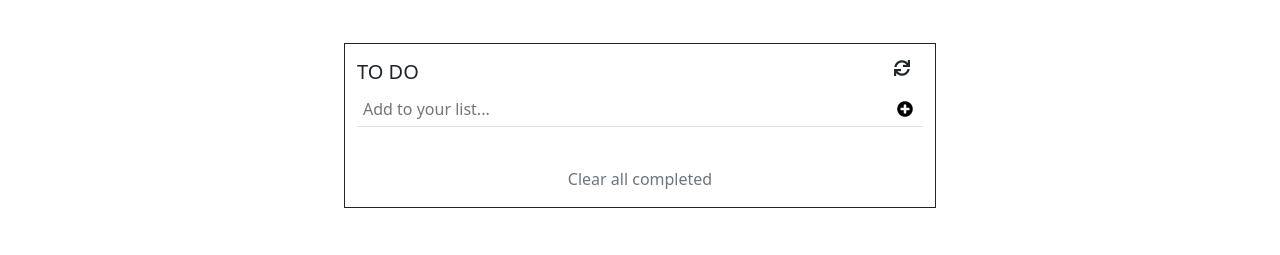
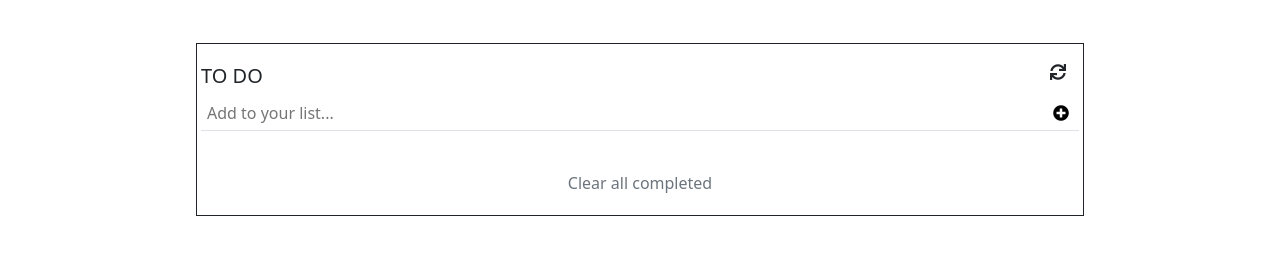
Before and after one commit to Dadadon/To-Do-List, a website built with webpack: page src/index.html in a window 1280 px wide. Shown: the part 101-356 px from the top of the page. Built offline with nearby package versions, Linux system fonts and the light colour scheme.

Commit message:
update index.html

```diff
--- a/src/index.html
+++ b/src/index.html
@@ -15,17 +15,17 @@
 <body class="p-5">
     <h1>What do you have planned today?</h1>
     <section class="mt-5">
-        <div id="list-container" class="container w-50 d-grid border border-dark">
-            <div class="d-flex w-100 justify-content-between">
+        <div id="list-container" class="container w-75 d-grid border border-dark p-1">
+            <div class="d-flex justify-content-between">
                 <h5 class="mt-3">TO DO</h5>
-                <button type="button" class="btn btn-default" aria-label="Left Align">
+                <button type="button" class="btn btn-default el" aria-label="Left Align">
                     <i class="fas fa-sync"></i>
                 </button>
             </div>
             <div id="form-container">
-                <form class="d-flex w-100 justify-content-between border-bottom p-1 mb-2" name="todoForm">
-                    <input class="border-0 w-100" type="text" name="addTodo" placeholder="Add to your list...">
-                    <button class="border-0 bg-white" id="submit"><i class="fas fa-plus-circle"></i></button>
+                <form onsubmit="event.preventDefault();" class="d-flex w-100 justify-content-between border-bottom p-1 mb-2" name="todoForm">
+                    <input class="border-0" type="text" name="addTodo" placeholder="Add to your list...">
+                    <button class="border-0 bg-white el" id="submit"><i class="fas fa-plus-circle"></i></button>
                 </form>
             </div>
             <div id="list-contents"></div>
```
